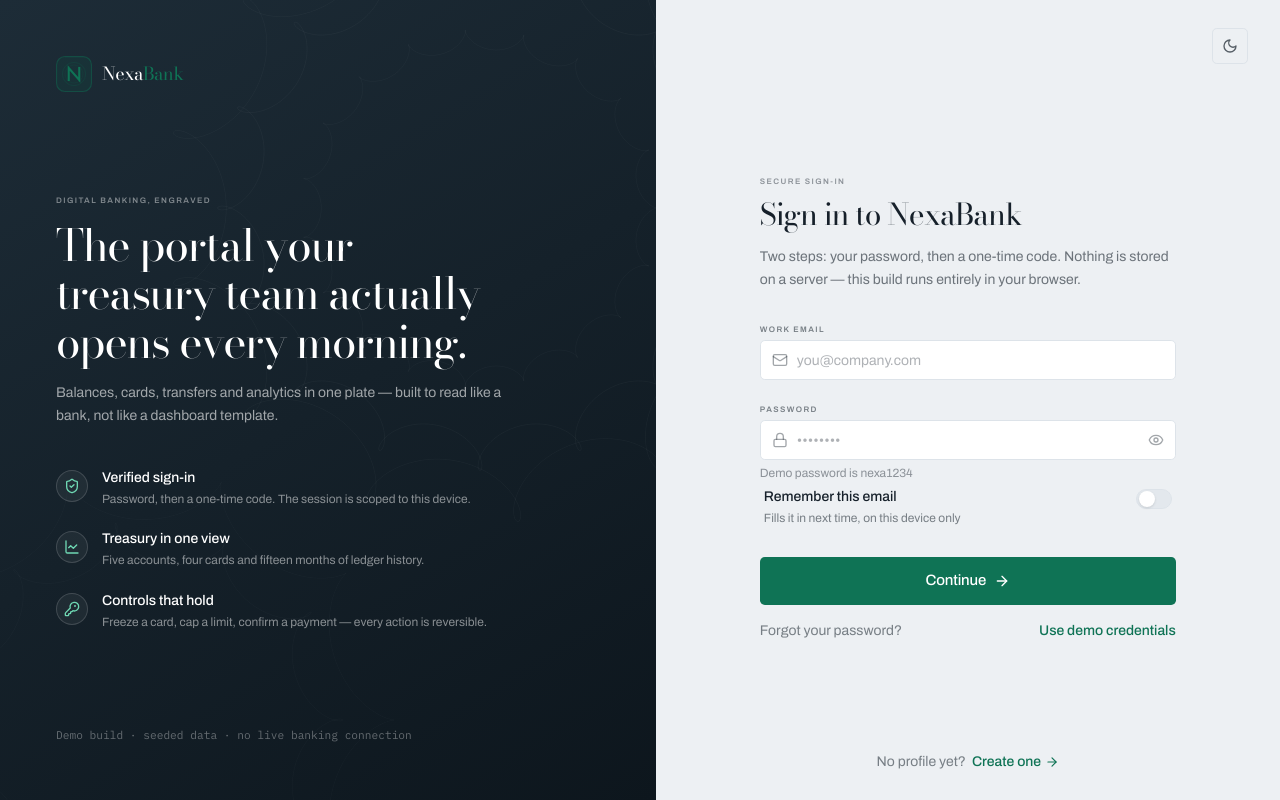
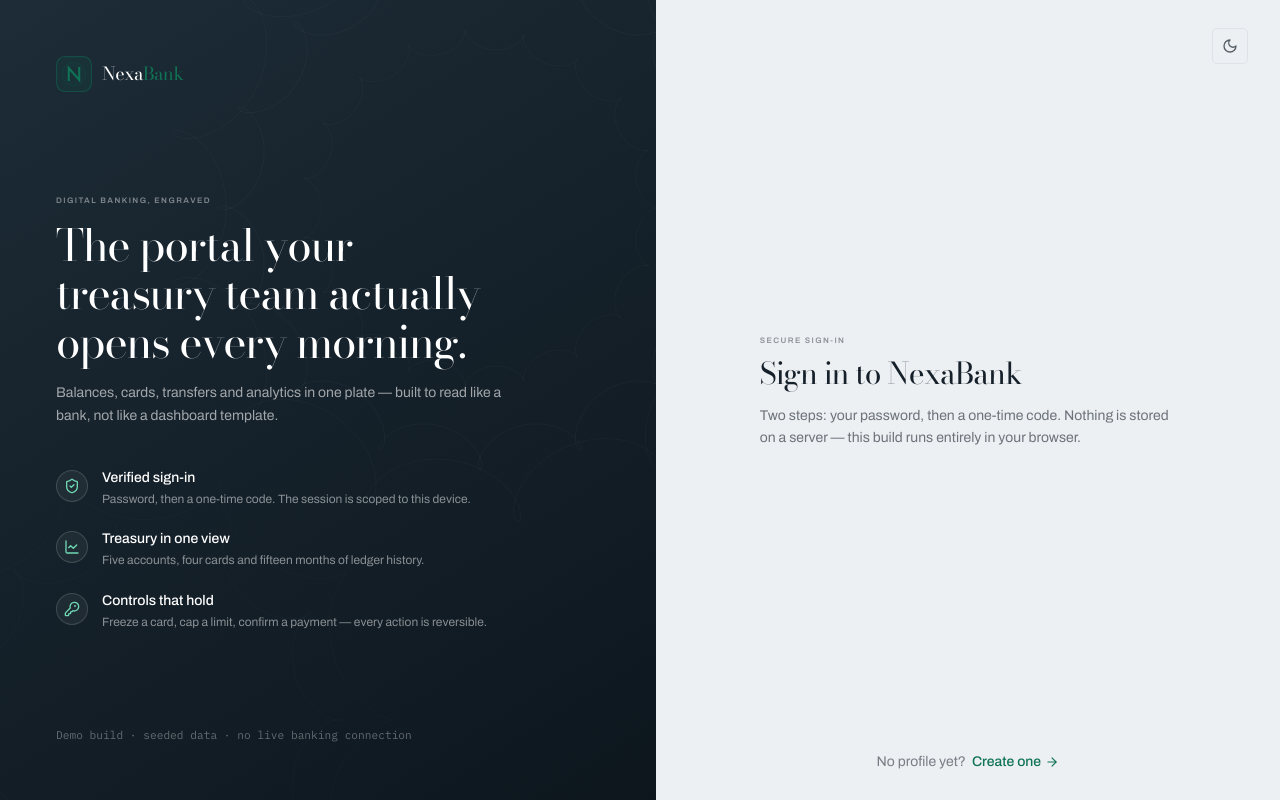
Before and after one commit to mdmahfuj-cse/nexabank, a React (Vite) app: page /sign-in in a window 1280 px wide. Built offline with nearby package versions, Linux system fonts and the light colour scheme.

Commit message:
add form

```diff
--- a/src/pages/auth/SignIn.tsx
+++ b/src/pages/auth/SignIn.tsx
@@ -74,80 +74,7 @@ export default function SignIn() {
       description="Two steps: your password, then a one-time code. Nothing is stored on a server — this build runs entirely in your browser."
       footer={<AuthSwitch to="/sign-up" label="No profile yet?" action="Create one" />}
     >
-      <form onSubmit={onSubmit} noValidate>
-        {failure ? (
-          <InlineAlert className="mb-5">{failure}</InlineAlert>
-        ) : null}
 
-        <Field label="Work email" htmlFor="email" error={errors.email?.message}>
-          <Input
-            id="email"
-            type="email"
-            autoComplete="email"
-            placeholder="you@company.com"
-            leading={<Mail className="size-4" />}
-            invalid={Boolean(errors.email)}
-            {...register('email')}
-          />
-        </Field>
-
-        <Field
-          label="Password"
-          htmlFor="password"
-          error={errors.password?.message}
-          hint="Demo password is nexa1234"
-        >
-          <Input
-            id="password"
-            type={revealed ? 'text' : 'password'}
-            autoComplete="current-password"
-            placeholder="••••••••"
-            leading={<Lock className="size-4" />}
-            invalid={Boolean(errors.password)}
-            trailing={
-              <button
-                type="button"
-                onClick={() => setRevealed((value) => !value)}
-                aria-label={revealed ? 'Hide password' : 'Show password'}
-                className="rounded p-1.5 text-base-content/40 transition-colors hover:text-base-content"
-              >
-                {revealed ? <EyeOff className="size-4" /> : <Eye className="size-4" />}
-              </button>
-            }
-            {...register('password')}
-          />
-        </Field>
-
-        <div className="-mt-1 mb-5 flex items-center justify-between gap-4">
-          <Toggle
-            checked={remember}
-            onChange={setRemember}
-            label="Remember this email"
-            description="Fills it in next time, on this device only"
-          />
-        </div>
-
-        <Button type="submit" variant="primary" size="lg" block loading={isSubmitting}>
-          Continue
-          {!isSubmitting ? <ArrowRight className="size-4" /> : null}
-        </Button>
-
-        <div className="mt-4 flex items-center justify-between gap-4 text-sm">
-          <Link
-            to="/forgot-password"
-            className="text-base-content/55 transition-colors hover:text-base-content"
-          >
-            Forgot your password?
-          </Link>
-          <button
-            type="button"
-            onClick={fillDemo}
-            className="font-medium text-primary transition-opacity hover:opacity-75"
-          >
-            Use demo credentials
-          </button>
-        </div>
-      </form>
     </AuthLayout>
   );
 }
```
